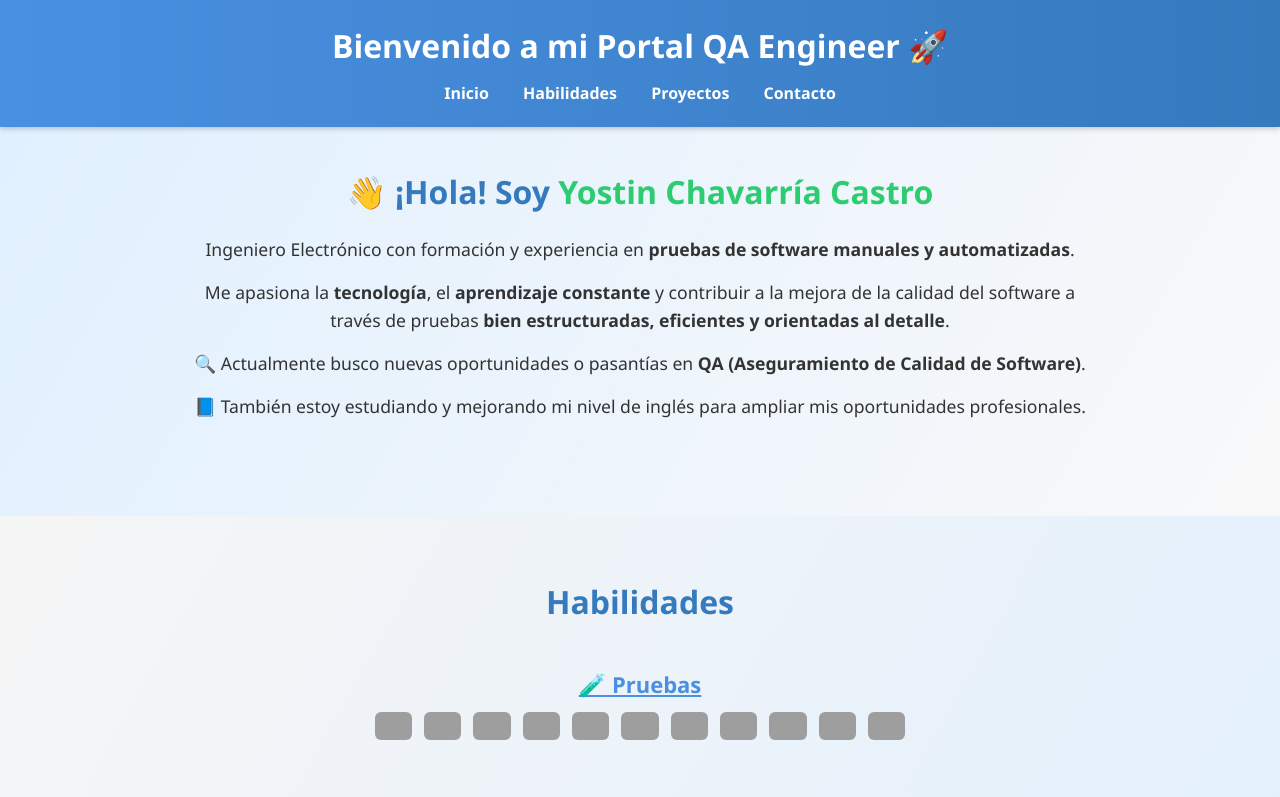
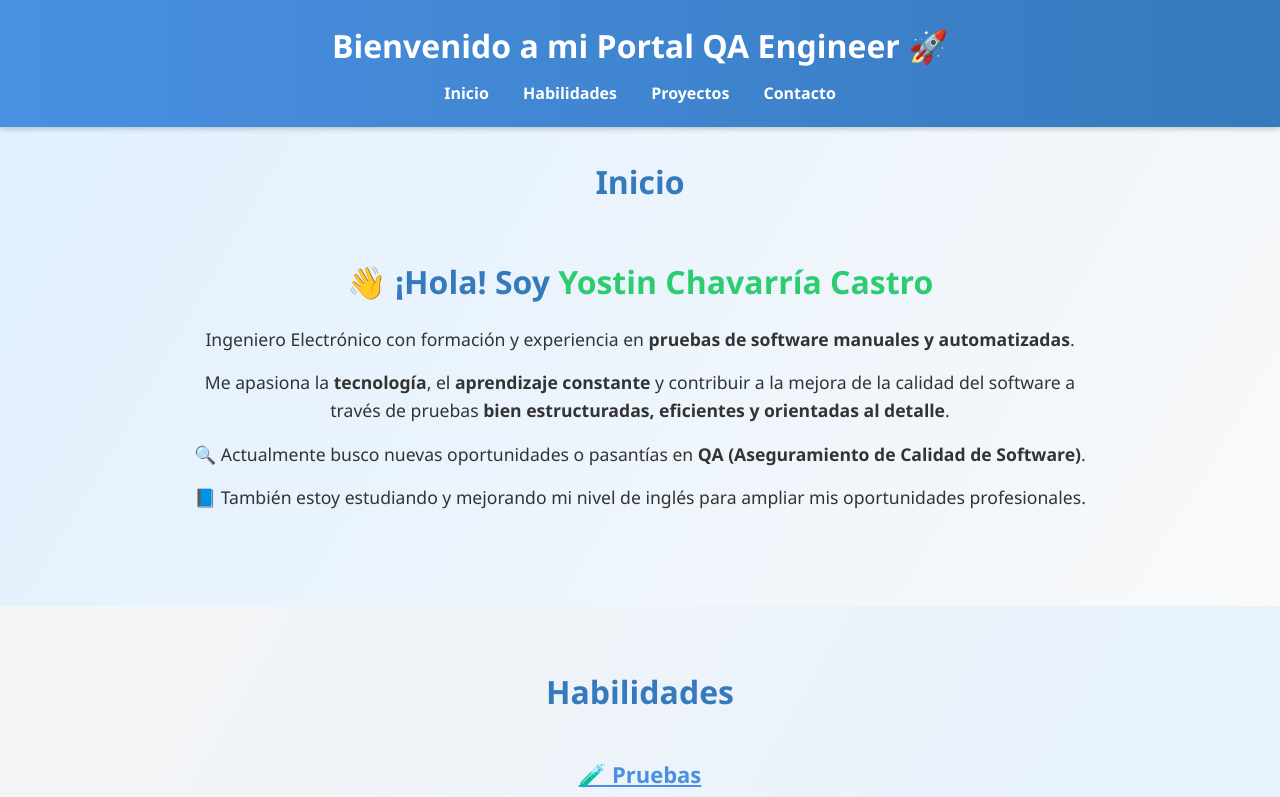
Before and after one commit to yostin-chava/mi-portal, a plain HTML site: page index.html in a window 1280 px wide. Shown: the top 797 px of the page. Drawn offline with Linux system fonts and the light colour scheme; grey boxes are pictures that could not be loaded.

Commit message:
Update index.html

```diff
--- a/index.html
+++ b/index.html
@@ -276,15 +276,11 @@
     /* ======================= */
     /* Responsive              */
     /* ======================= */
-    /* ======================= */
-/* Responsive              */
-/* ======================= */
     @media (max-width: 1024px) {
       section h2 { font-size: 28px; }
       .categoria h3 { font-size: 20px; }
       .btn { padding: 6px 12px; }
     }
-
     @media (max-width: 768px) {
       html { scroll-padding-top: 180px; } /* altura del menú en móvil */
 
@@ -298,7 +294,6 @@
       .btn { padding: 6px 10px; font-size: 16px; }
       nav a { margin: 0 8px; }
     }
-
     @media (max-width: 480px) {
       section h2 { font-size: 24px; }
       .categoria h3 { font-size: 16px; }
@@ -307,9 +302,6 @@
       nav a { margin: 0 5px; font-size: 14px; }
       #contacto a { font-size: 16px; }
     }
-
-
-
 
   </style>
 </head>
@@ -330,6 +322,8 @@
   <!-- ------ -->
   <section id="inicio" class="hero">
   <div class="hero-content">
+    <h2>Inicio</h2>
+    <br>
     <h2>👋 ¡Hola! Soy <span class="highlight">Yostin Chavarría Castro</span></h2>
     <p>
       Ingeniero Electrónico con formación y experiencia en
```
Lines whose indentation alone changed are shown as unchanged.
